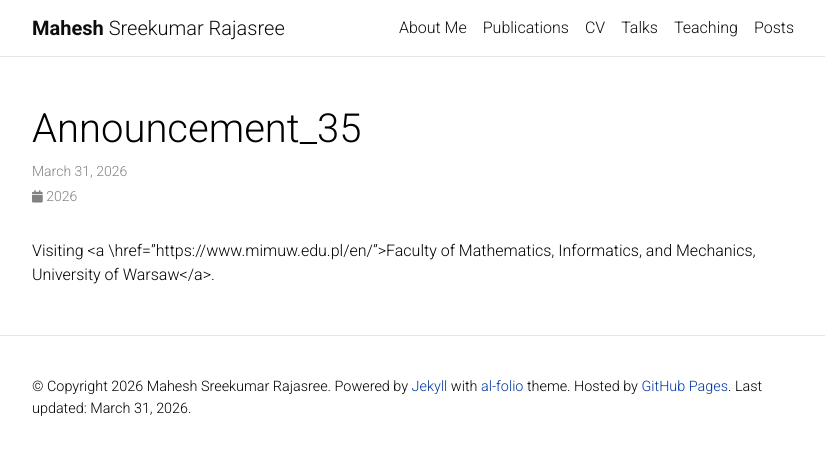
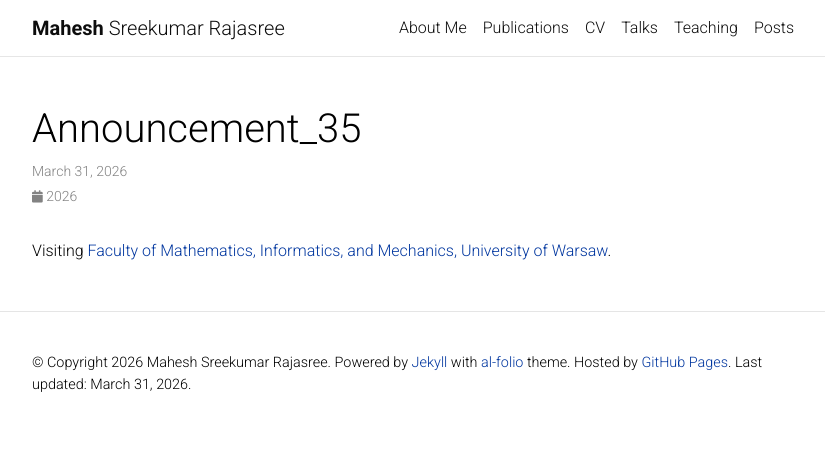
Before and after one commit to Mahe94/mahe94.github.io, a Jekyll site: the page built from _news/announcement_35.md, in a window 1280 px wide. Shown: the top 455 px of the page, without its empty margins (223-1048 px from the left). Built offline with Jekyll 4.4.1, drawn with Linux system fonts in a browser that asks for light colours; comment, search, counter and statistics services are not loaded; a style sheet for code colours, icons or effects is not loaded.

Commit message:
Update announcement_35.md

```diff
--- a/_news/announcement_35.md
+++ b/_news/announcement_35.md
@@ -5,4 +5,4 @@ inline: true
 related_posts: false
 ---
 
-Visiting <a \href="https://www.mimuw.edu.pl/en/">Faculty of Mathematics, Informatics, and Mechanics, University of Warsaw</a>.
+Visiting <a href="https://www.mimuw.edu.pl/en/">Faculty of Mathematics, Informatics, and Mechanics, University of Warsaw</a>.
```
